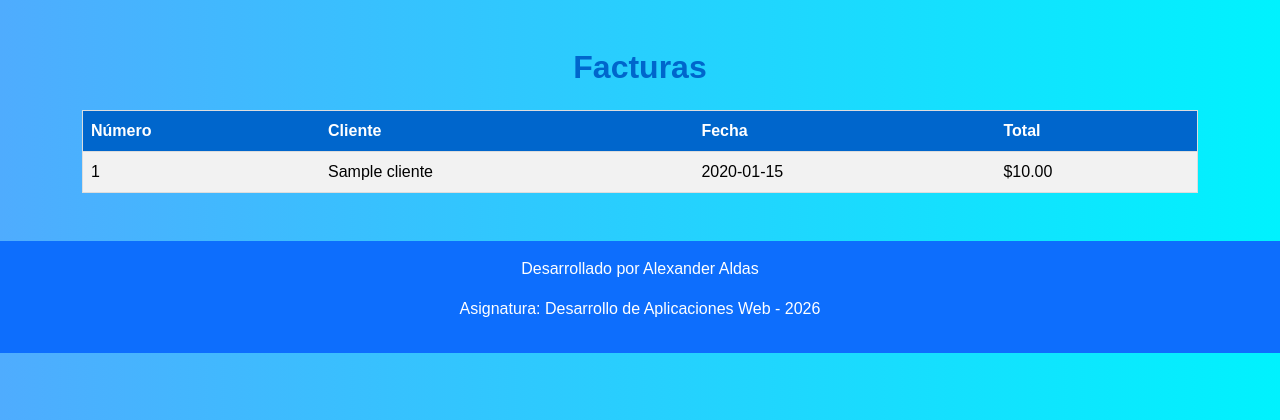
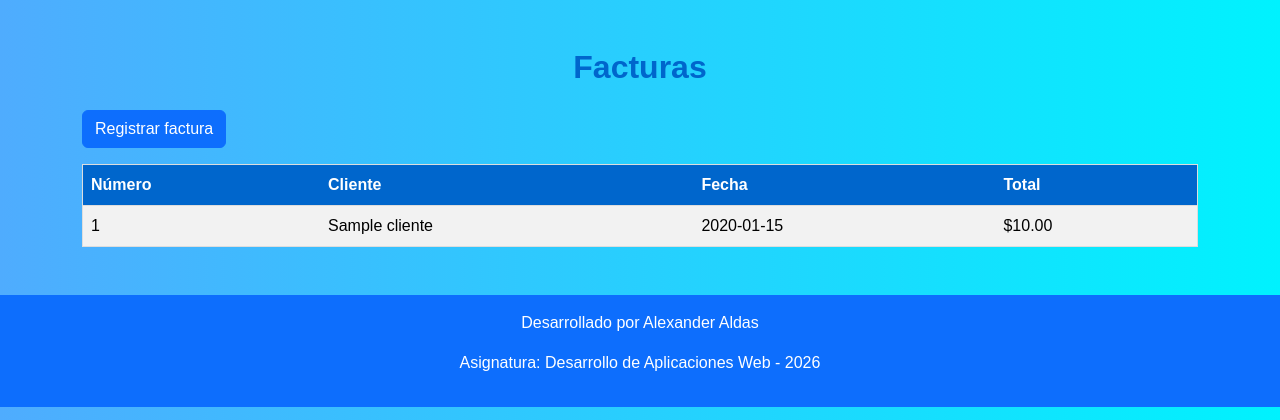
Before and after one commit to Alexander2003-A/Citas_medicas-semana14-avance, a Flask app: page /facturacion in a window 1280 px wide. Shown: the part 169-589 px from the top of the page. Run offline with Flask 3, Linux system fonts and the light colour scheme; a user stored in the database is signed in; tables that the repository leaves empty hold one stand-in row (values such as "Sample post"); some libraries are stand-ins or nearby versions.

Commit message:
Agregar boton registrar factura

```diff
--- a/templates/facturacion.html
+++ b/templates/facturacion.html
@@ -4,6 +4,9 @@
 
 {% block content %}
   <h2 class="text-center mb-4">Facturas</h2>
+  <a href="{{ url_for('formulario_facturacion') }}" class="btn btn-primary mb-3">
+    Registrar factura
+</a>
   <table class="table table-striped">
     <thead>
       <tr>
```
